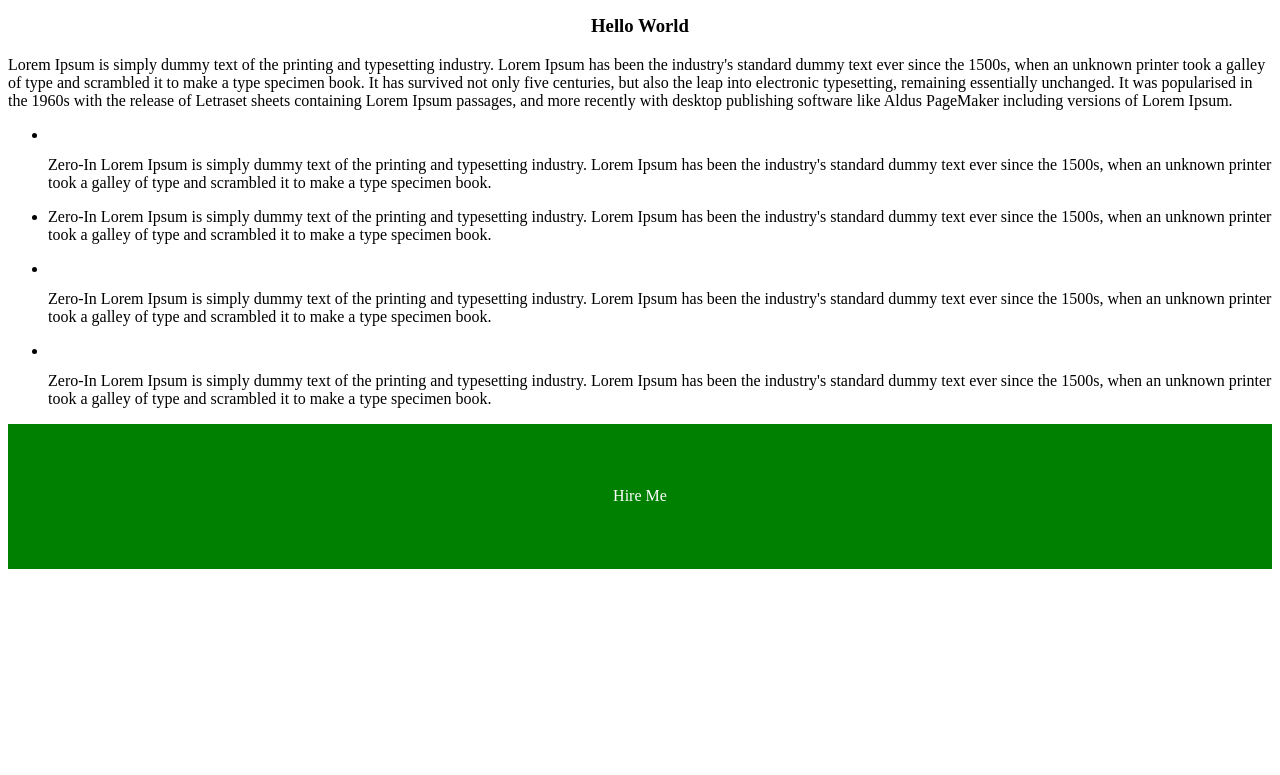
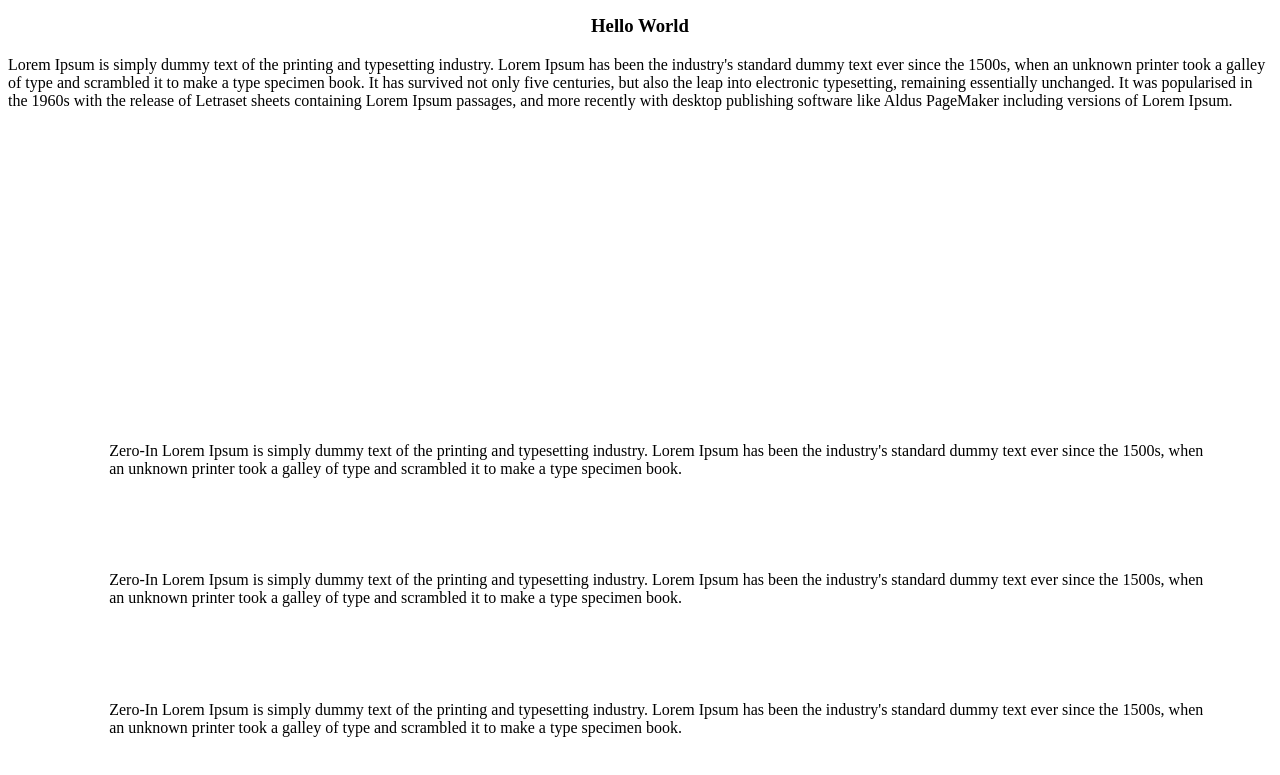
Before and after one commit to annayensietopping/ayt-site, a website built with Parcel: page index.html in a window 1280 px wide. Shown: the part 685-1460 px from the top of the page. Before the commit the page ends 1262 px from the top, so only its background shows below. Built offline with nearby package versions, Linux system fonts and the light colour scheme; files whose address does not match are found by name.

Commit message:
history spacing

```diff
--- a/index.html
+++ b/index.html
@@ -20,32 +20,39 @@
 				<img src="src/images/selfie" alt="" class="center">
 				<h3 text align="center">Hello World</h3>
 				<p>
-Lorem Ipsum is simply dummy text of the printing and typesetting industry. Lorem Ipsum has been the industry's standard dummy text ever since the 1500s, when an unknown printer took a galley of type and scrambled it to make a type specimen book. It has survived not only five centuries, but also the leap into electronic typesetting, remaining essentially unchanged. It was popularised in the 1960s with the release of Letraset sheets containing Lorem Ipsum passages, and more recently with desktop publishing software like Aldus PageMaker including versions of Lorem Ipsum.</p>
+					Lorem Ipsum is simply dummy text of the printing and typesetting industry. Lorem Ipsum has been the industry's
+					standard dummy text ever since the 1500s, when an unknown printer took a galley of type and scrambled it to make a
+					type specimen book. It has survived not only five centuries, but also the leap into electronic typesetting,
+					remaining essentially unchanged. It was popularised in the 1960s with the release of Letraset sheets containing
+					Lorem Ipsum passages, and more recently with desktop publishing software like Aldus PageMaker including versions
+					of Lorem Ipsum.</p>
 			</section>
 
 			<section id="history">
 				<ul>
 					<li>
 						<img src="src/images/one" alt="" class="circle">
-<p>Zero-In Lorem Ipsum is simply dummy text of the printing and typesetting industry. Lorem Ipsum has been the industry's standard dummy text ever since the 1500s, when an unknown printer took a galley of type and scrambled it to make a type specimen book.</p>
+						<p>Zero-In Lorem Ipsum is simply dummy text of the printing and typesetting industry. Lorem Ipsum has been the
+							industry's standard dummy text ever since the 1500s, when an unknown printer took a galley of type and scrambled
+							it to make a type specimen book.</p>
 					</li>
 					<li>
-<p>Zero-In Lorem Ipsum is simply dummy text of the printing and typesetting industry. Lorem Ipsum has been the industry's standard dummy text ever since the 1500s, when an unknown printer took a galley of type and scrambled it to make a type specimen book.</p>
+						<p>Zero-In Lorem Ipsum is simply dummy text of the printing and typesetting industry. Lorem Ipsum has been the
+							industry's standard dummy text ever since the 1500s, when an unknown printer took a galley of type and scrambled
+							it to make a type specimen book.</p>
 						<img src="src/images/one" alt="" class="circle">
 					</li>
 					<li>
 						<img src="src/images/one" alt="" class="circle">
-<p>Zero-In Lorem Ipsum is simply dummy text of the printing and typesetting industry. Lorem Ipsum has been the industry's standard dummy text ever since the 1500s, when an unknown printer took a galley of type and scrambled it to make a type specimen book.</p>
-</li>
-<li>
-<img src="src/images/one" alt="" class="circle">
-<p>Zero-In Lorem Ipsum is simply dummy text of the printing and typesetting industry. Lorem Ipsum has been the industry's standard dummy text ever since the 1500s, when an unknown printer took a galley of type and scrambled it to make a type specimen book.</p>
+						<p>Zero-In Lorem Ipsum is simply dummy text of the printing and typesetting industry. Lorem Ipsum has been the
+							industry's standard dummy text ever since the 1500s, when an unknown printer took a galley of type and scrambled
+							it to make a type specimen book.</p>
 					</li>
 				</ul>
 			</section>
 		</div>
 		<footer>
-<a href = "mailto: itsannatopping@gmail.com">Hire Me</a>
+			<a href="mailto: itsannatopping@gmail.com">Hire Me</a>
 		</footer>
 
 		<script src="src/index.js">
--- a/src/styles.css
+++ b/src/styles.css
@@ -54,3 +54,20 @@ footer {
   padding-bottom: 5%;
   width: 100%;
 }
+
+ul {
+  margin-top: 25%;
+  margin-bottom: 25%;
+}
+
+ul li {
+  margin-top: 5%;
+  display: flex;
+  flex-direction: row;
+  align-items: center;
+}
+
+ul li p {
+  padding-left: 5%;
+  padding-right: 5%;
+}
```
Lines whose indentation alone changed are shown as unchanged.
